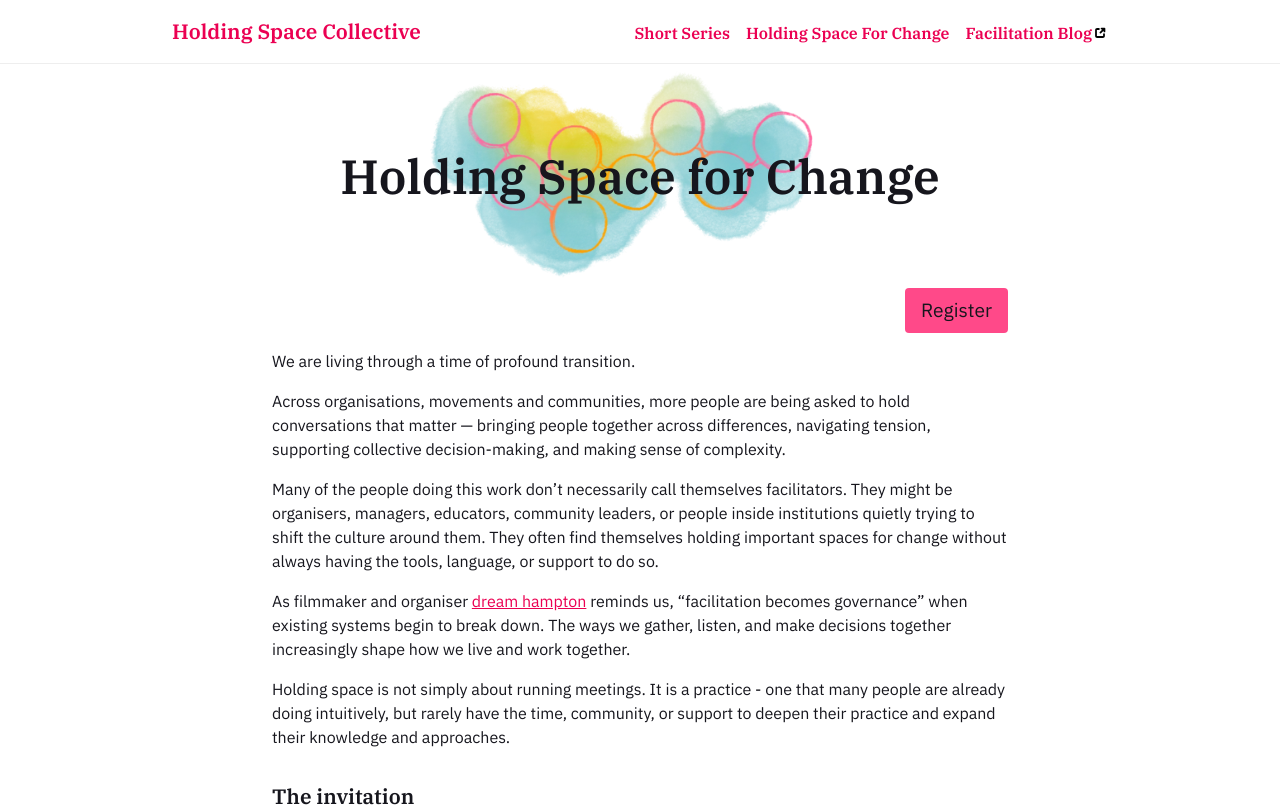
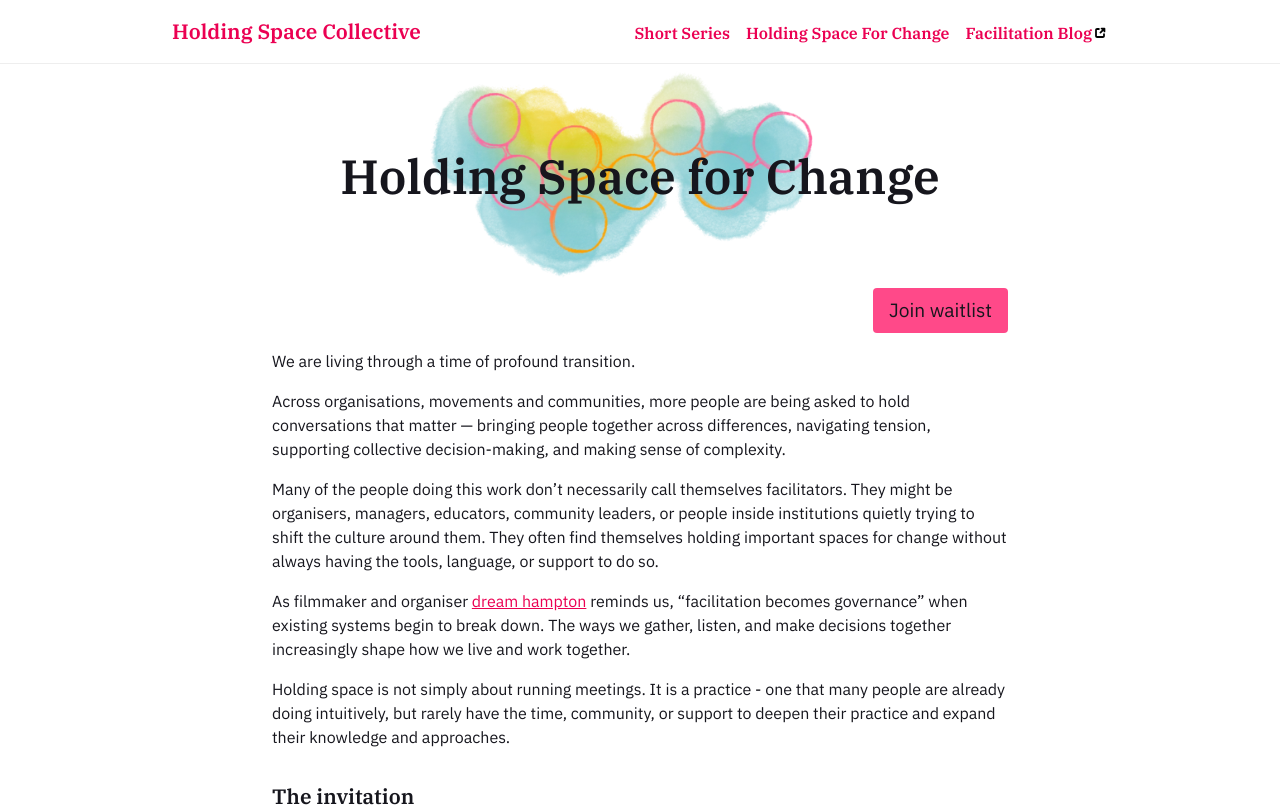
Before and after one commit to cookiewolf/holding-space, a SvelteKit app: page /holding-space-for-change in a window 1280 px wide. Shown: the top 807 px of the page. Built offline with nearby package versions, Linux system fonts and the light colour scheme.

Commit message:
Update registration link to join waitlist

```diff
--- a/src/routes/holding-space-for-change/+page.svelte
+++ b/src/routes/holding-space-for-change/+page.svelte
@@ -8,7 +8,7 @@
 	</div>
 
 	<div class="page">
-		<a href={resolve('/holding-space-for-change/apply')} class="button-link right">Register</a>
+		<a href="https://docs.google.com/forms/d/e/1FAIpQLScGhZ_Ok2Zw3-HqzVrKznyOF8Cl00ob6R5aiu2J9tU5C56XOA/viewform?usp=dialog" class="button-link right">Join waitlist</a>
 
 		<p>We are living through a time of profound transition.</p>
 
@@ -188,7 +188,7 @@
 			> to request a free scholarship place.
 		</p>
 
-		<a href={resolve('/holding-space-for-change/apply')} class="button-link">Register</a>
+		<a href="https://docs.google.com/forms/d/e/1FAIpQLScGhZ_Ok2Zw3-HqzVrKznyOF8Cl00ob6R5aiu2J9tU5C56XOA/viewform?usp=dialog" class="button-link">Join waitlist</a>
 
 		<h2>Programme dates & topics</h2>
 
```
